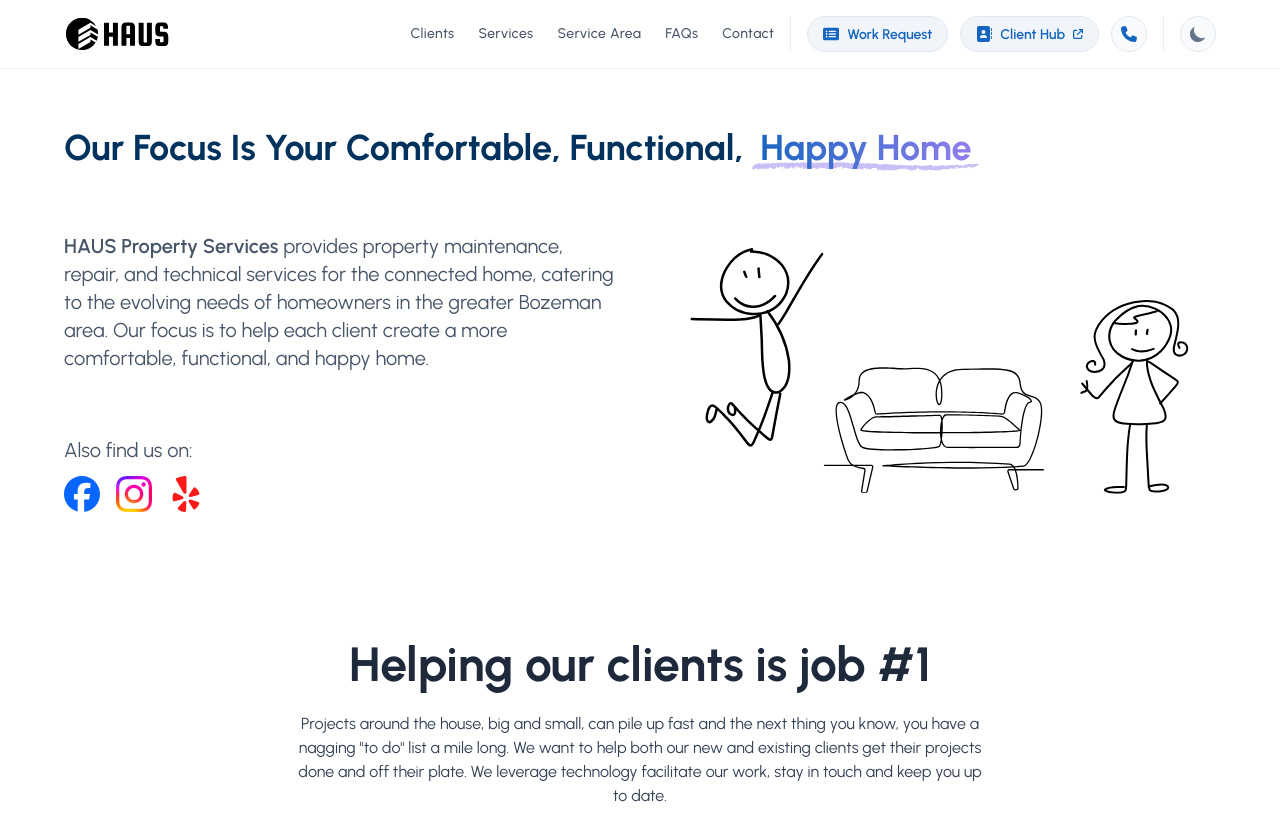
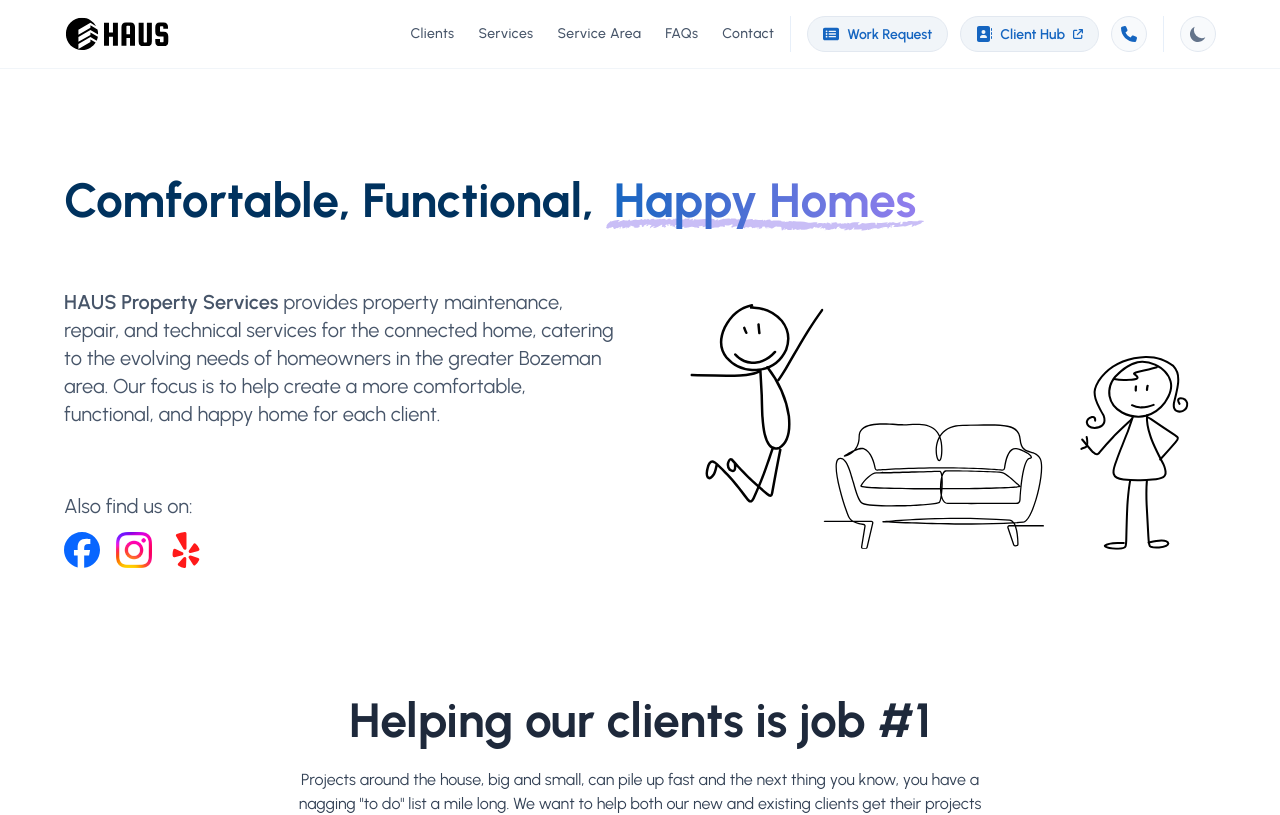
Before and after one commit to ben-v/haus, a React (Vite) app: page / in a window 1280 px wide. Shown: the top 815 px of the page. Built offline with nearby package versions, Linux system fonts and the light colour scheme.

Commit message:
Updated intro spacing and wording.

```diff
--- a/src/pages/landing/sections/Intro.tsx
+++ b/src/pages/landing/sections/Intro.tsx
@@ -13,20 +13,20 @@ const Intro = () => {
   const { theme, } = useContext(ThemeContext);
 
     return (
-      <section id="home" className="pt-32 sm:pt-40 md:pt-32">
+      <section id="home" className="pt-32 sm:pt-40 md:pt-44">
       <div className="mx-auto px-4 sm:px-12 xl:max-w-6xl xl:px-0">
         <div className="relative">
-          <h1 className="text-center text-4xl font-bold text-blue-900 dark:text-white sm:text-5xl lg:text-left lg:text-4xl">
-            Our Focus Is Your Comfortable, Functional,&nbsp;
+          <h1 className="text-center text-4xl font-bold text-blue-900 dark:text-white sm:text-5xl lg:text-left lg:text-5xl">
+            Comfortable, Functional,&nbsp;
             <span className="relative">
               <SvgAccentLine className="absolute inset-x-0 -bottom-1 w-full opacity-50" />
-              <span className="relative bg-gradient-to-r from-primary to-secondaryLight bg-clip-text text-transparent dark:from-primaryLight dark:to-secondaryLight md:px-2">Happy Home</span>
+              <span className="relative bg-gradient-to-r from-primary to-secondaryLight bg-clip-text text-transparent dark:from-primaryLight dark:to-secondaryLight md:px-2">Happy Homes</span>
             </span>
           </h1>
 
           <div className="relative items-start gap-12 lg:flex">
             <div className="text-center sm:mx-auto sm:w-11/12 md:mt-12 md:w-4/5 lg:mt-0 lg:mr-auto lg:w-6/12 lg:text-left">
-              <p className="mt-16 text-lg text-gray-600 dark:text-gray-300 sm:text-xl"><span className="font-semibold">HAUS Property Services</span> provides property maintenance, repair, and technical services for the connected home, catering to the evolving needs of homeowners in the greater Bozeman area. Our focus is to help each client create a more comfortable, functional, and happy home.</p>
+              <p className="mt-16 text-lg text-gray-600 dark:text-gray-300 sm:text-xl"><span className="font-semibold">HAUS Property Services</span> provides property maintenance, repair, and technical services for the connected home, catering to the evolving needs of homeowners in the greater Bozeman area. Our focus is to help create a more comfortable, functional, and happy home for each client.</p>
               <div className="mt-16 text-lg text-gray-600 dark:text-gray-300 sm:text-xl hidden lg:block">
                 Also find us on:
               <div className="flex gap-4 pt-3">
```
